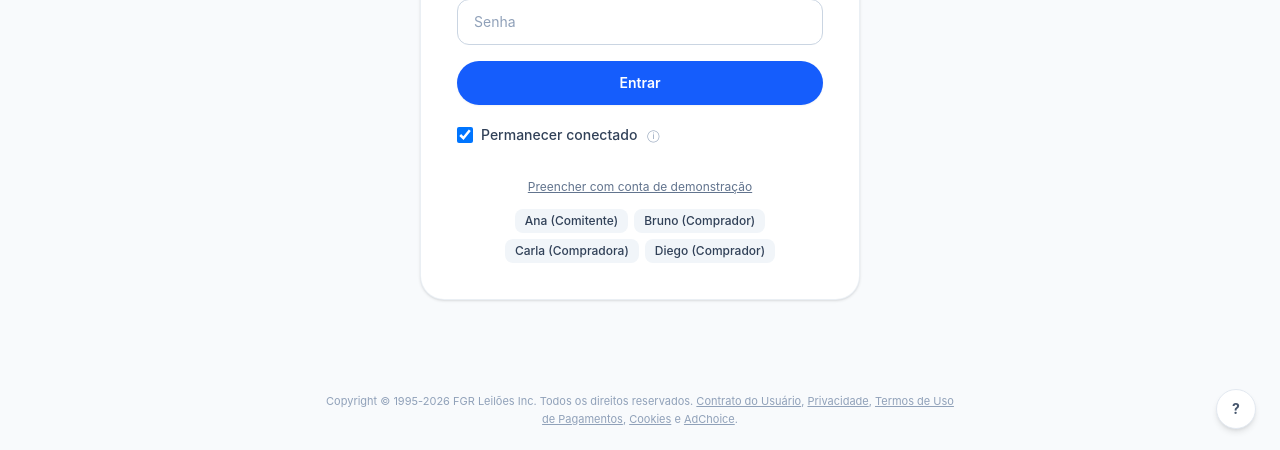
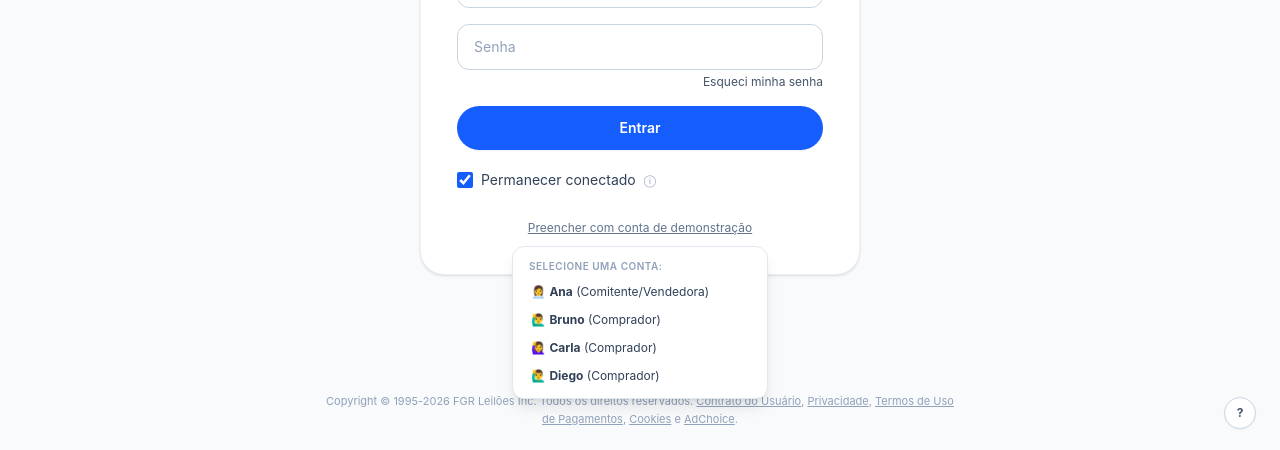
Before and after one commit to renan-michelao/hackathon-cati, a React (Vite) app in the folder web/: page /entrar in a window 1280 px wide. Both pictures are taken after a click on the button "Preencher com conta de demonstração". Shown: the part 347-797 px from the top of the page. Built offline with nearby package versions, Linux system fonts and the light colour scheme; no server answers.

Commit message:
Tela de login: Esqueci minha Senha

```diff
--- a/web/src/components/Layout.tsx
+++ b/web/src/components/Layout.tsx
@@ -19,6 +19,7 @@ export function Layout() {
       isActive ? 'bg-indigo-50 text-indigo-700' : 'text-slate-600 hover:text-slate-900'
     }`;
 
+  // Layout padrão para as demais páginas (Home, Sala de Leilão, etc.)
   return (
     <div className="min-h-screen bg-slate-50 text-slate-900">
       <header className="sticky top-0 z-30 border-b border-slate-200 bg-white/95 backdrop-blur-md shadow-xs">
--- a/web/src/pages/AuthPages.tsx
+++ b/web/src/pages/AuthPages.tsx
@@ -14,10 +14,10 @@ export function LoginPage() {
   const to = useRedirect();
   const [email, setEmail] = useState('');
   const [password, setPassword] = useState('');
-  const [rememberMe, setRememberMe] = useState(true);
+  const [remember, setRemember] = useState(true);
   const [error, setError] = useState('');
   const [busy, setBusy] = useState(false);
-  const [showDemoUsers, setShowDemoUsers] = useState(false);
+  const [showDemoMenu, setShowDemoMenu] = useState(false);
 
   async function submit(e: FormEvent) {
     e.preventDefault();
@@ -27,17 +27,18 @@ export function LoginPage() {
       await login(email, password);
       nav(to, { replace: true });
     } catch (err) {
-      setError(err instanceof ApiError ? err.message : 'E-mail ou senha incorretos.');
+      setError(err instanceof ApiError ? err.message : 'Erro ao entrar.');
     } finally {
       setBusy(false);
     }
   }
 
-  const fillDemo = (demoEmail: string) => {
-    setEmail(demoEmail);
+  function fillDemo(userEmail: string) {
+    setEmail(userEmail);
     setPassword('demo1234');
     setError('');
-  };
+    setShowDemoMenu(false);
+  }
 
   return (
     <div className="min-h-screen bg-slate-50 flex flex-col justify-between text-slate-900 relative">
@@ -95,6 +96,15 @@ export function LoginPage() {
                 autoComplete="current-password"
                 className="w-full rounded-xl border border-slate-300 px-4 py-3 text-sm text-slate-800 placeholder-slate-400 outline-none transition focus:border-blue-600 focus:ring-2 focus:ring-blue-100"
               />
+              <div className="flex justify-end pt-1">
+                <button
+                  type="button"
+                  onClick={() => alert('Para a demonstração do hackathon, utilize uma das contas de teste (senha demo1234).')}
+                  className="text-xs text-slate-600 hover:text-slate-900 hover:underline cursor-pointer"
+                >
+                  Esqueci minha senha
+                </button>
+              </div>
             </div>
 
             {error && (
@@ -117,69 +127,74 @@ export function LoginPage() {
               <input
                 type="checkbox"
                 id="remember"
-                checked={rememberMe}
-                onChange={(e) => setRememberMe(e.target.checked)}
-                className="h-4 w-4 rounded border-slate-300 text-blue-600 focus:ring-blue-500 cursor-pointer"
+                checked={remember}
+                onChange={(e) => setRemember(e.target.checked)}
+                className="h-4 w-4 rounded border-slate-300 text-blue-600 focus:ring-blue-500 accent-blue-600 cursor-pointer"
               />
-              <label htmlFor="remember" className="cursor-pointer font-medium">
+              <label htmlFor="remember" className="cursor-pointer">
                 Permanecer conectado
               </label>
               <span
-                className="inline-flex h-4 w-4 items-center justify-center rounded-full text-slate-400 hover:text-slate-600 cursor-help text-xs"
-                title="Sua sessão será preservada neste navegador."
+                className="text-slate-400 hover:text-slate-600 cursor-help text-xs"
+                title="Sua sessão renova automaticamente a cada requisição."
               >
                 ⓘ
               </span>
             </div>
-          </form>
 
-          {/* Atalho Contas de Demonstração */}
+            {/* Preencher com conta de demonstração */}
             <div className="pt-2 text-center">
+              <div className="relative inline-block text-left">
                 <button
                   type="button"
-              onClick={() => setShowDemoUsers(!showDemoUsers)}
+                  onClick={() => setShowDemoMenu(!showDemoMenu)}
                   className="text-xs text-slate-500 hover:text-slate-800 underline transition cursor-pointer"
                 >
                   Preencher com conta de demonstração
                 </button>
 
-            {showDemoUsers && (
-              <div className="mt-3 flex flex-wrap justify-center gap-1.5 animate-in fade-in">
+                {showDemoMenu && (
+                  <div className="absolute left-1/2 -translate-x-1/2 mt-2 w-64 rounded-xl border border-slate-200 bg-white p-2 shadow-lg z-20 text-left">
+                    <div className="px-2 py-1 text-[10px] font-semibold text-slate-400 uppercase tracking-wider">
+                      Selecione uma conta:
+                    </div>
                     <button
                       type="button"
                       onClick={() => fillDemo('ana@demo.com')}
-                  className="rounded-lg bg-slate-100 px-2.5 py-1 text-xs font-medium text-slate-700 hover:bg-slate-200"
+                      className="w-full rounded-lg px-2.5 py-1.5 text-xs text-slate-700 hover:bg-slate-100 text-left block"
                     >
-                  Ana (Comitente)
+                      👩‍💼 <strong>Ana</strong> (Comitente/Vendedora)
                     </button>
                     <button
                       type="button"
                       onClick={() => fillDemo('bruno@demo.com')}
-                  className="rounded-lg bg-slate-100 px-2.5 py-1 text-xs font-medium text-slate-700 hover:bg-slate-200"
+                      className="w-full rounded-lg px-2.5 py-1.5 text-xs text-slate-700 hover:bg-slate-100 text-left block"
                     >
-                  Bruno (Comprador)
+                      🙋‍♂️ <strong>Bruno</strong> (Comprador)
                     </button>
                     <button
                       type="button"
                       onClick={() => fillDemo('carla@demo.com')}
-                  className="rounded-lg bg-slate-100 px-2.5 py-1 text-xs font-medium text-slate-700 hover:bg-slate-200"
+                      className="w-full rounded-lg px-2.5 py-1.5 text-xs text-slate-700 hover:bg-slate-100 text-left block"
                     >
-                  Carla (Compradora)
+                      🙋‍♀️ <strong>Carla</strong> (Comprador)
                     </button>
                     <button
                       type="button"
                       onClick={() => fillDemo('diego@demo.com')}
-                  className="rounded-lg bg-slate-100 px-2.5 py-1 text-xs font-medium text-slate-700 hover:bg-slate-200"
+                      className="w-full rounded-lg px-2.5 py-1.5 text-xs text-slate-700 hover:bg-slate-100 text-left block"
                     >
-                  Diego (Comprador)
+                      🙋‍♂️ <strong>Diego</strong> (Comprador)
                     </button>
                   </div>
                 )}
               </div>
             </div>
+          </form>
+        </div>
       </main>
 
-      {/* Rodapé da Página */}
+      {/* Rodapé com Termos Legais */}
       <footer className="py-6 px-4 text-center text-[10px] sm:text-[11px] text-slate-400 leading-relaxed max-w-2xl mx-auto">
         Copyright © 1995-2026 FGR Leilões Inc. Todos os direitos reservados.{' '}
         <span className="underline cursor-pointer hover:text-slate-600">Contrato do Usuário</span>,{' '}
@@ -189,11 +204,12 @@ export function LoginPage() {
         <span className="underline cursor-pointer hover:text-slate-600">AdChoice</span>.
       </footer>
 
-      {/* Botão Flutuante de Ajuda (?) */}
+      {/* Botão de Ajuda Flutuante */}
       <button
         type="button"
         title="Ajuda"
-        className="fixed bottom-6 right-6 flex h-10 w-10 items-center justify-center rounded-full border border-slate-200 bg-white text-slate-600 shadow-md hover:bg-slate-50 transition font-bold text-sm cursor-pointer"
+        onClick={() => alert('Dúvidas com o login? Utilize as contas demo (senha: demo1234).')}
+        className="fixed bottom-6 right-6 flex h-8 w-8 items-center justify-center rounded-full border border-slate-300 bg-white text-slate-600 shadow-xs hover:bg-slate-50 transition font-bold text-xs cursor-pointer"
       >
         ?
       </button>
@@ -241,7 +257,7 @@ export function RegisterPage() {
           </h1>
 
           <div className="flex items-center justify-between rounded-2xl bg-slate-100/90 px-4 py-2.5 text-xs sm:text-sm text-slate-700">
-            <span>Já tem conta no FGR Leilões?</span>
+            <span>Já tem uma conta?</span>
             <Link
               to="/entrar"
               state={{ from: to }}
@@ -283,7 +299,7 @@ export function RegisterPage() {
               <input
                 id="pw"
                 type="password"
-                placeholder="Senha (mín. 8 caracteres)"
+                placeholder="Senha (mínimo de 8 caracteres)"
                 required
                 minLength={8}
                 value={password}
@@ -322,7 +338,8 @@ export function RegisterPage() {
       <button
         type="button"
         title="Ajuda"
-        className="fixed bottom-6 right-6 flex h-10 w-10 items-center justify-center rounded-full border border-slate-200 bg-white text-slate-600 shadow-md hover:bg-slate-50 transition font-bold text-sm cursor-pointer"
+        onClick={() => alert('Dúvidas com o cadastro? Preencha os campos para criar uma conta.')}
+        className="fixed bottom-6 right-6 flex h-8 w-8 items-center justify-center rounded-full border border-slate-300 bg-white text-slate-600 shadow-xs hover:bg-slate-50 transition font-bold text-xs cursor-pointer"
       >
         ?
       </button>
```
Also changed, not shown: 2 other files (tests, documents, lock files or other folders). Lines whose indentation alone changed are shown as unchanged.
